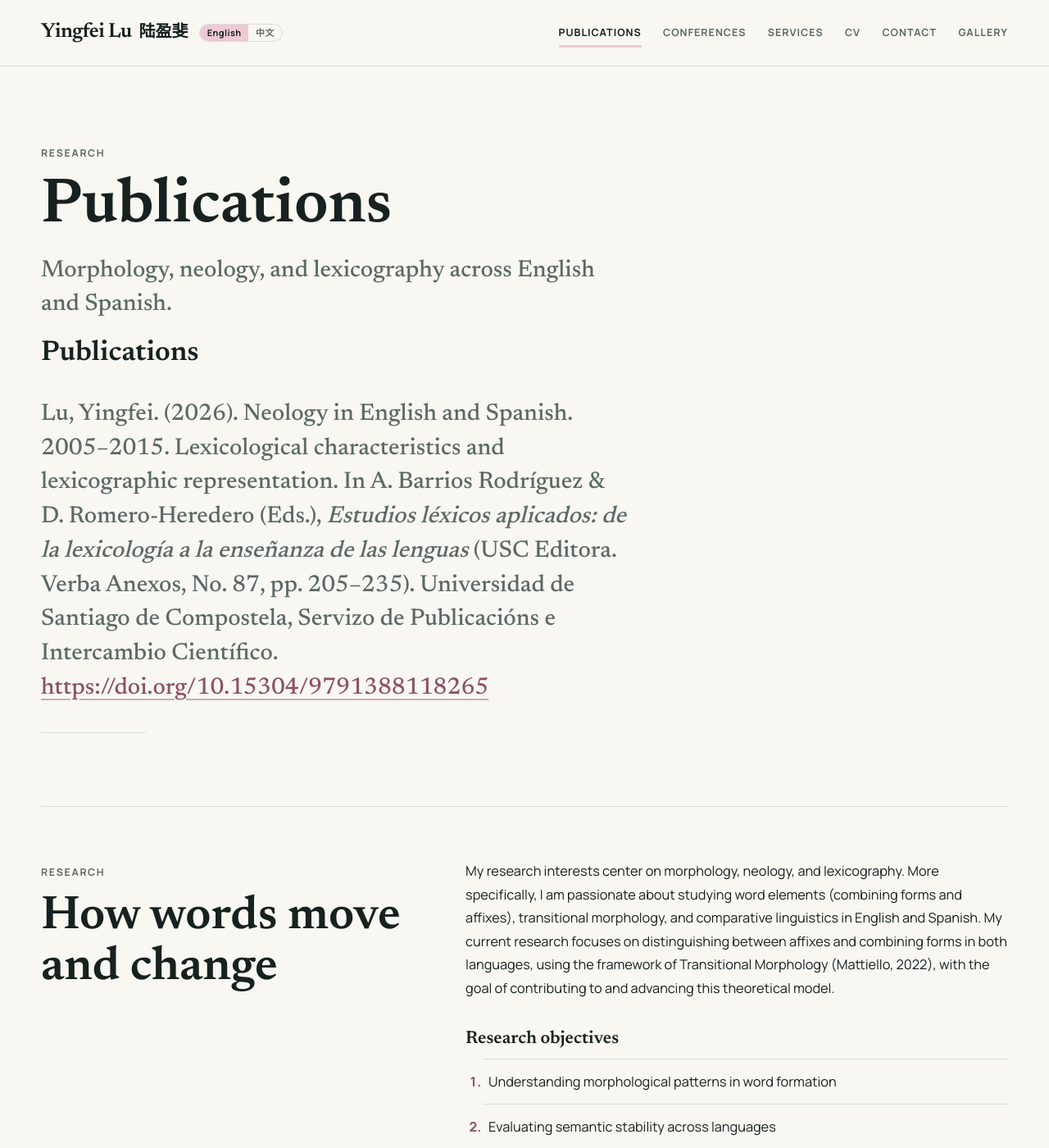
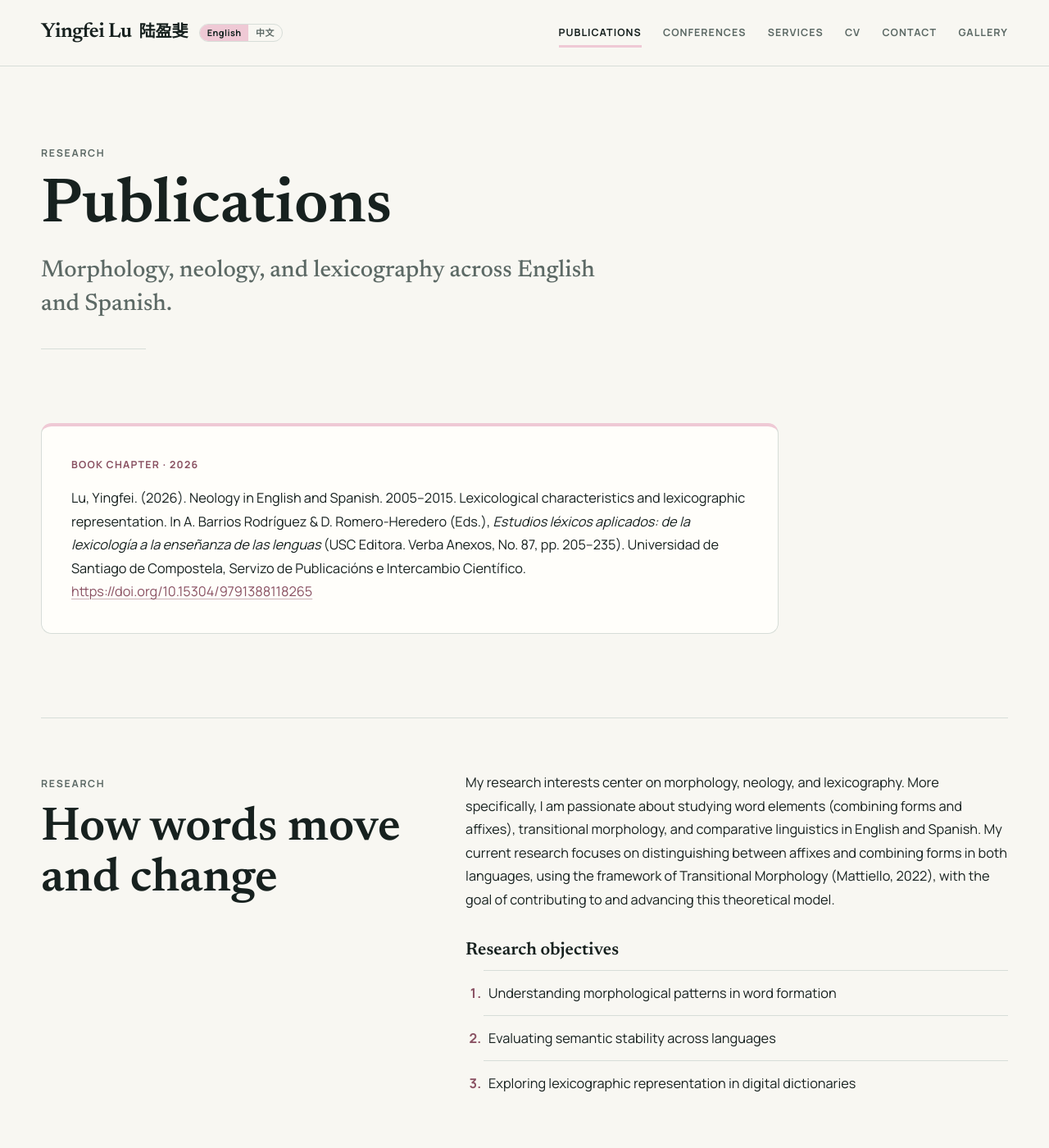
Before and after one commit to YingfeiLu/yingfeilu.github.io, a Jekyll site: the page built from publications.md, in a window 1280 px wide and 1400 px high. Shown: the whole window at 82% size. Built offline with Jekyll 4.4.1, drawn with Linux system fonts in a browser that asks for light colours.

Commit message:
Reformat publication citation layout

```diff
--- a/_layouts/publications.html
+++ b/_layouts/publications.html
@@ -8,7 +8,11 @@
   <p class="eyebrow">{{ labels.publications_kicker }}</p>
   <h1>{{ page.title }}</h1>
   <p class="page-header__intro">{{ labels.publications_intro }}</p>
-  {% if content != empty %}<div class="page-header__intro">{{ content }}</div>{% endif %}
   <div class="page-header__rule" aria-hidden="true"></div>
 </header>
+{% if content != empty %}
+<section class="publication-list" aria-label="{{ page.title }}">
+  {{ content }}
+</section>
+{% endif %}
 {% include publications.html %}
--- a/assets/css/main.scss
+++ b/assets/css/main.scss
@@ -491,6 +491,38 @@
   border-top: 1px solid var(--color-line);
 }
 
+.publication-list {
+  max-width: 900px;
+  margin-bottom: clamp(5rem, 8vw, 7rem);
+}
+
+.publication-entry {
+  padding: clamp(1.5rem, 4vw, 2.25rem);
+  background: var(--color-surface);
+  border: 1px solid var(--color-line);
+  border-top: 0.3rem solid var(--color-primary);
+  border-radius: var(--radius-md);
+}
+
+.publication-entry__meta {
+  margin: 0 0 1rem;
+  color: var(--color-primary-strong);
+  font-size: 0.77rem;
+  font-weight: 700;
+  letter-spacing: 0.1em;
+  text-transform: uppercase;
+}
+
+.publication-entry__citation {
+  margin: 0;
+  font-size: 1.02rem;
+  line-height: 1.75;
+}
+
+.publication-entry__citation a {
+  overflow-wrap: anywhere;
+}
+
 .service-page {
   display: grid;
   gap: clamp(3rem, 6vw, 5rem);
--- a/publications.md
+++ b/publications.md
@@ -5,6 +5,7 @@
 translation_url: "/zh/publications.html"
 ---
 
-<h3 class="border-bottom pb-3 mb-5">Publications</h3>
-
-<p>Lu, Yingfei. (2026). Neology in English and Spanish. 2005–2015. Lexicological characteristics and lexicographic representation. In A. Barrios Rodríguez &amp; D. Romero-Heredero (Eds.), <em>Estudios léxicos aplicados: de la lexicología a la enseñanza de las lenguas</em> (USC Editora. Verba Anexos, No. 87, pp. 205–235). Universidad de Santiago de Compostela, Servizo de Publicacións e Intercambio Científico. <a href="https://doi.org/10.15304/9791388118265" target="_blank" rel="noopener noreferrer">https://doi.org/10.15304/9791388118265</a></p>
+<article class="publication-entry">
+  <p class="publication-entry__meta">Book chapter <span aria-hidden="true">·</span> 2026</p>
+  <p class="publication-entry__citation">Lu, Yingfei. (2026). Neology in English and Spanish. 2005–2015. Lexicological characteristics and lexicographic representation. In A. Barrios Rodríguez &amp; D. Romero-Heredero (Eds.), <em>Estudios léxicos aplicados: de la lexicología a la enseñanza de las lenguas</em> (USC Editora. Verba Anexos, No. 87, pp. 205–235). Universidad de Santiago de Compostela, Servizo de Publicacións e Intercambio Científico. <a href="https://doi.org/10.15304/9791388118265" target="_blank" rel="noopener noreferrer">https://doi.org/10.15304/9791388118265</a></p>
+</article>
```
Also changed, not shown: zh/publications.md (+4 -1 lines).
